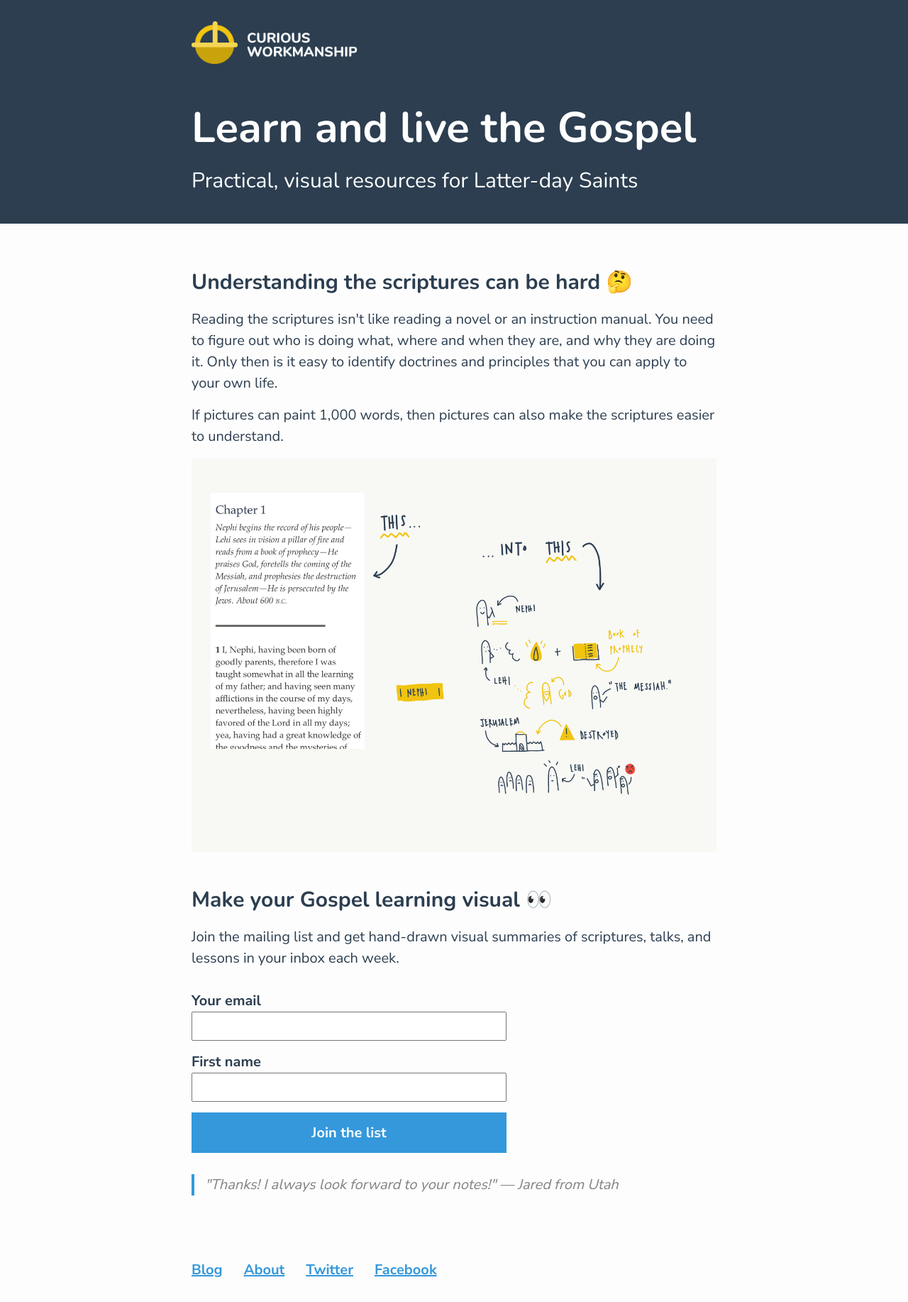
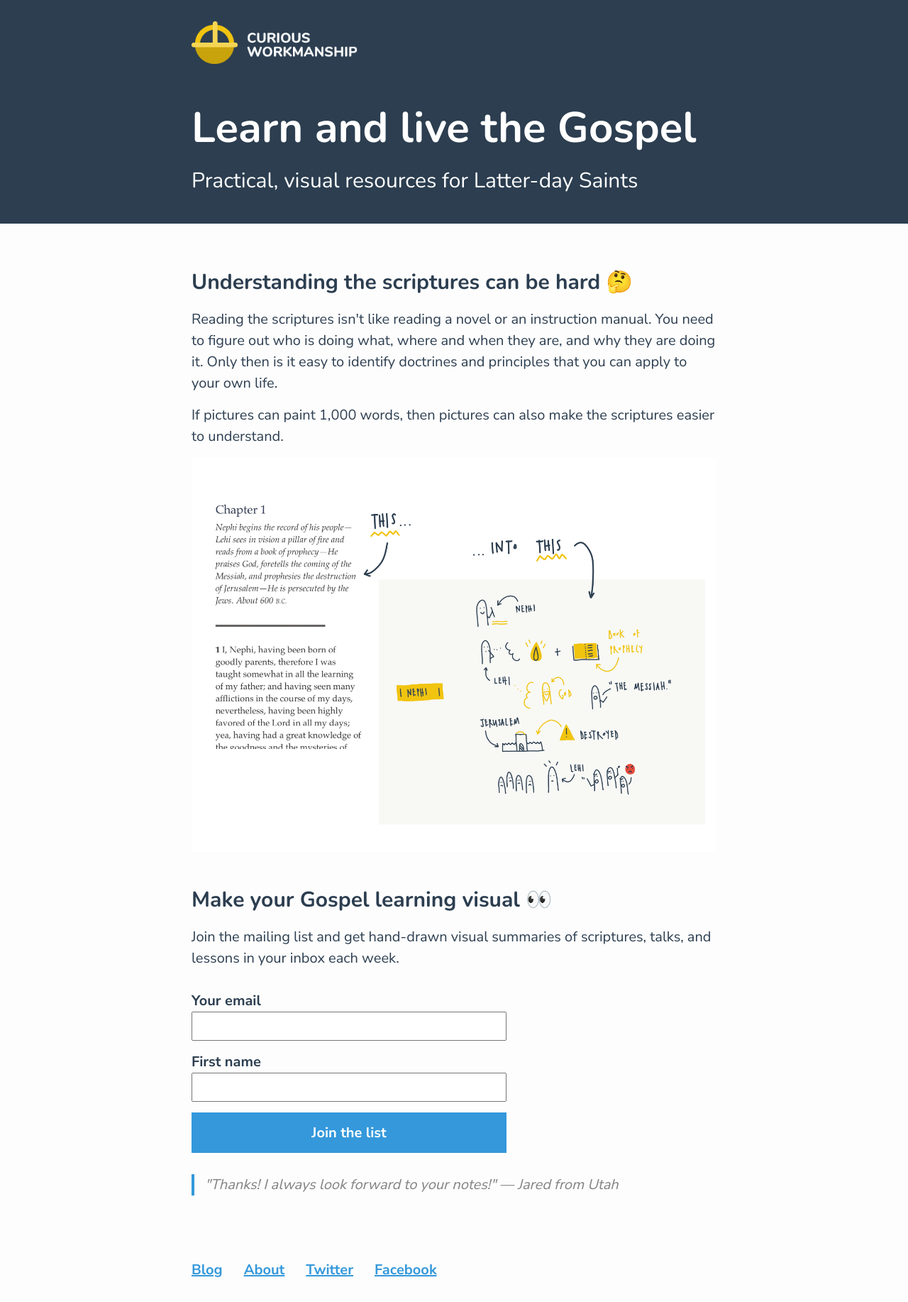
Before and after one commit to blairrorani/curious-workmanship, a Jekyll site: the page built from index.html, in a window 1280 px wide. Shown: the whole page at 71% size. Built offline with Jekyll 4.4.1, drawn with Linux system fonts in a browser that asks for light colours.

Commit message:
update index

```diff
--- a/index.html
+++ b/index.html
@@ -8,7 +8,7 @@ layout: default
   <h2>Understanding the scriptures can be hard &#x1f914;</h2>
   <p>Reading the scriptures isn't like reading a novel or an instruction manual. You need to figure out who is doing what, where and when they are, and why they are doing it. Only then is it easy to identify doctrines and principles that you can apply to your own life.<p>
   <p>If pictures can paint 1,000 words, then pictures can also make the scriptures easier to understand.<p>
-    <img src="{{ "/images/words-into-pictures.png" | prepend: site.baseurl }}" alt="Visual summary example" style="margin-bottom: 30px;">
+    <img src="{{ "/images/scriptures-to-pictures.png" | prepend: site.baseurl }}" alt="Visual summary example" style="margin-bottom: 30px;">
 
   <h2>Make your Gospel learning visual &#x1F440;</h2>
   <p>Join the mailing list and get hand-drawn visual summaries of scriptures, talks, and lessons in your inbox each week.</p>
```
Also changed, not shown: images/scriptures-to-pictures.png (added), images/words-into-pictures.png (deleted).
